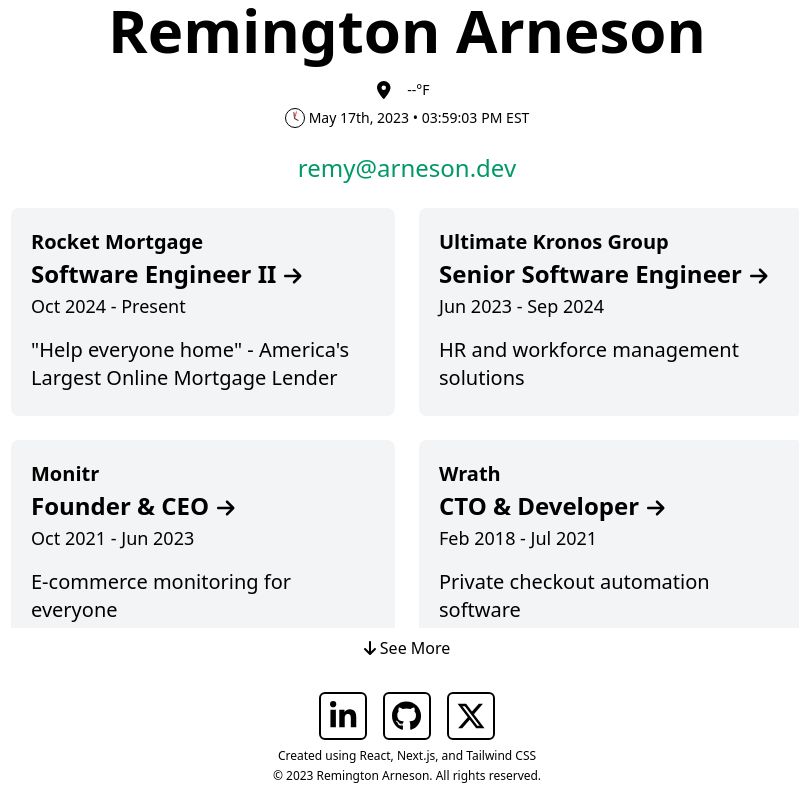
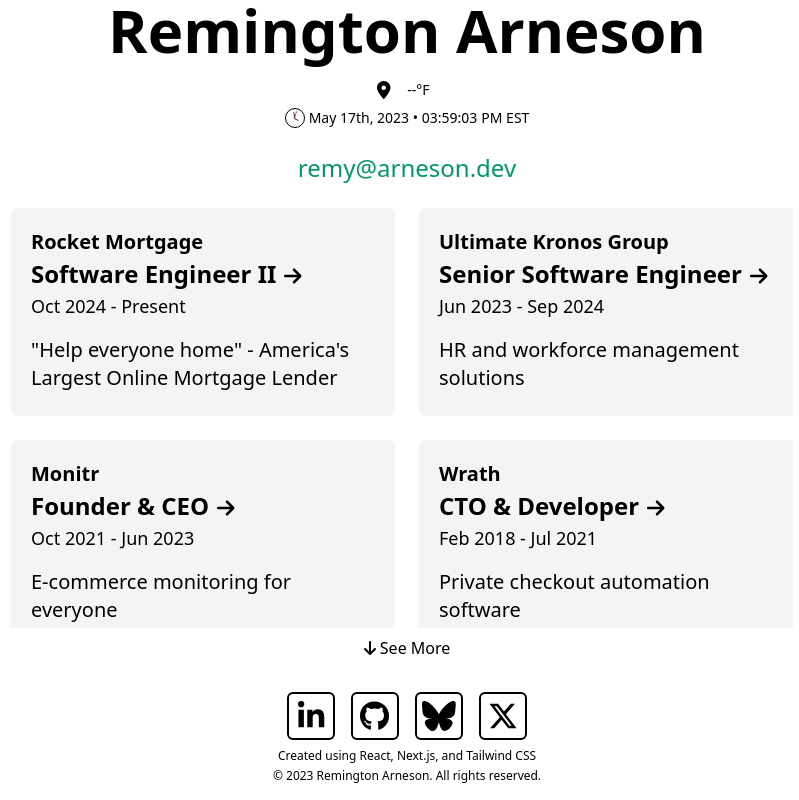
Before and after one commit to antiremy/arneson.dev, a Next.js app: page / in a window 1280 px wide. Shown: the whole page, without its empty margins (233-1032 px from the left). Built offline with nearby package versions, Linux system fonts and the light colour scheme; no server answers.

Commit message:
Fix scrolling, add Bluesky link

```diff
--- a/src/App.css
+++ b/src/App.css
@@ -24,3 +24,11 @@
     visibility: hidden;
   }
 }
+
+@layer utilities {
+  .scrollbar {
+    scrollbar-color: rgba(255,255,255,.7) rgba(0,0,0,0);
+    scrollbar-width: thin;
+    scrollbar-gutter: stable both-edges;
+  }
+}
--- a/src/components/ExternalLinks.tsx
+++ b/src/components/ExternalLinks.tsx
@@ -1,6 +1,7 @@
 import {
+  faBluesky,
+  faGithub,
   faLinkedinIn,
-  faGithub,
   faXTwitter,
 } from "@fortawesome/free-brands-svg-icons";
 
@@ -22,6 +23,12 @@
         event="GitHub button"
       />
       <IconLink
+        icon={faBluesky}
+        href="https://bsky.app/profile/remy.lol"
+        title="Go to Twitter"
+        event="Twitter button"
+      />
+      <IconLink
         icon={faXTwitter}
         href="https://twitter.com/RemingtonArn"
         title="Go to Twitter"
--- a/src/components/Portfolio/Portfolio.tsx
+++ b/src/components/Portfolio/Portfolio.tsx
@@ -1,6 +1,5 @@
 import Images from "./Images/Images.tsx";
 import Section from "./Section.tsx";
-import { useState } from "react";
 
 const sections = [
   {
@@ -129,7 +128,7 @@
 
   return (
       <div
-        className={`lg:duration-500 z-30 mx-auto mt-6 grid grid-flow-row gap-6 lg:grid-cols-2 lg:transition-[max-height] ${seeMore ? "lg:max-h-[56rem] overflow-y-scroll" : "lg:max-h-[28rem] overflow-hidden"}`}
+        className={`lg:duration-500 z-30 mx-auto mt-6 grid grid-flow-row gap-6 lg:grid-cols-2 lg:transition-[max-height] ${seeMore ? "lg:max-h-[56rem]" : "lg:max-h-[28rem] overflow-hidden"}`}
       >
         {sections.map((section, i) => (
           <div key={i} className={`lg:transition-[opacity] lg:duration-300 ${i < 4 || seeMore ? "lg:opacity-100" : "lg:opacity-0"}`}>
--- a/src/components/Root.tsx
+++ b/src/components/Root.tsx
@@ -7,7 +7,7 @@
 import Portfolio from "./Portfolio/Portfolio.tsx";
 
 export default function Root() {
-  const [darkMode, setIsDark] = useState(
+  const [darkMode] = useState(
     window.matchMedia &&
       window.matchMedia("(prefers-color-scheme: dark)").matches,
   );
@@ -24,7 +24,7 @@
       <div className="mt-6 lg:mt-auto">
         <Header />
       </div>
-      <div className="z-30 max-h-full max-w-4xl lg:overflow-y-scroll">
+      <div className="z-30 scrollbar max-h-full max-w-4xl lg:overflow-y-auto overflow-x-hidden">
         <Portfolio seeMore={seeMore} setSeeMore={setSeeMore} />
       </div>
       <div className="w-full pt-2 text-center">
```
